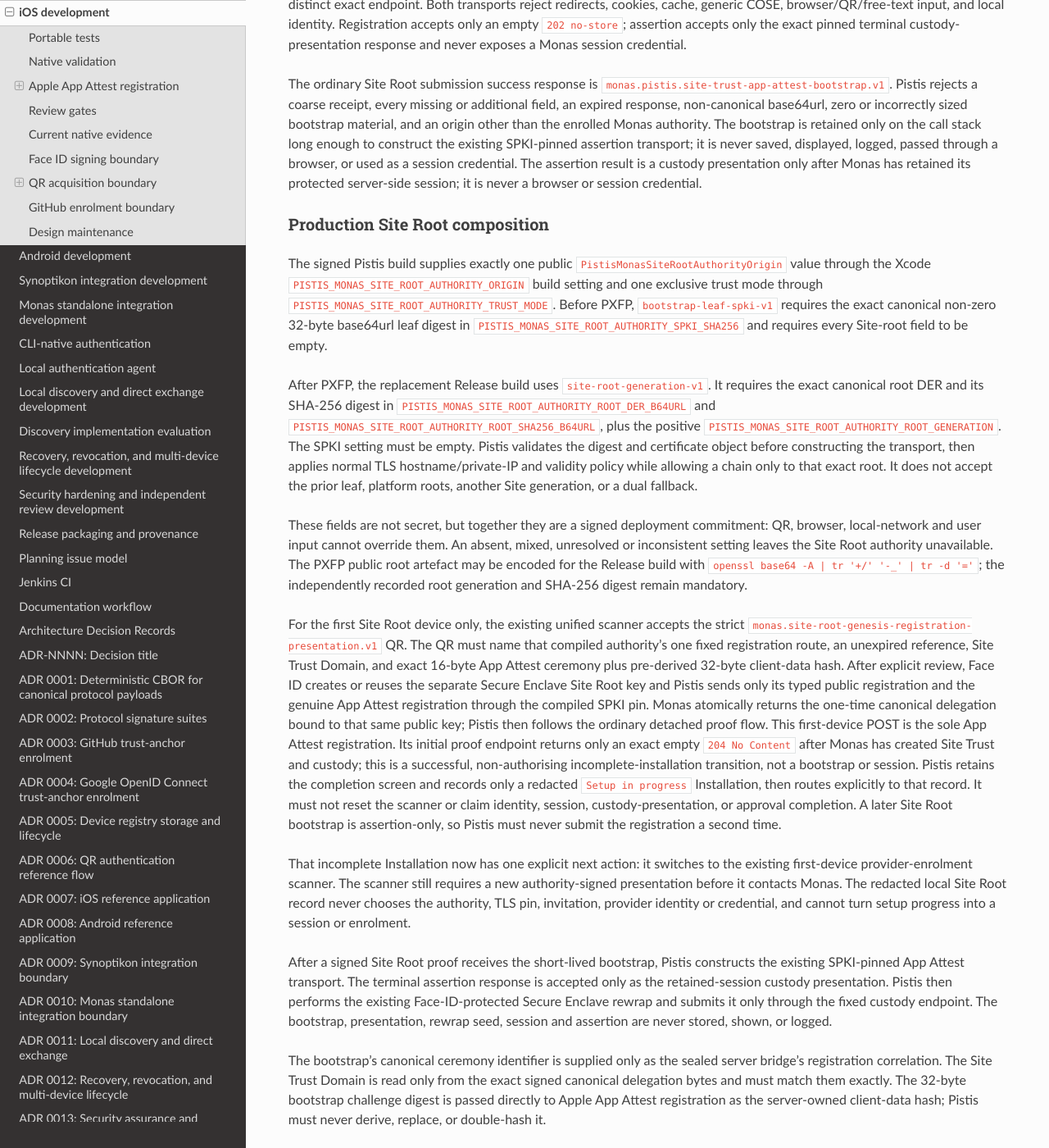
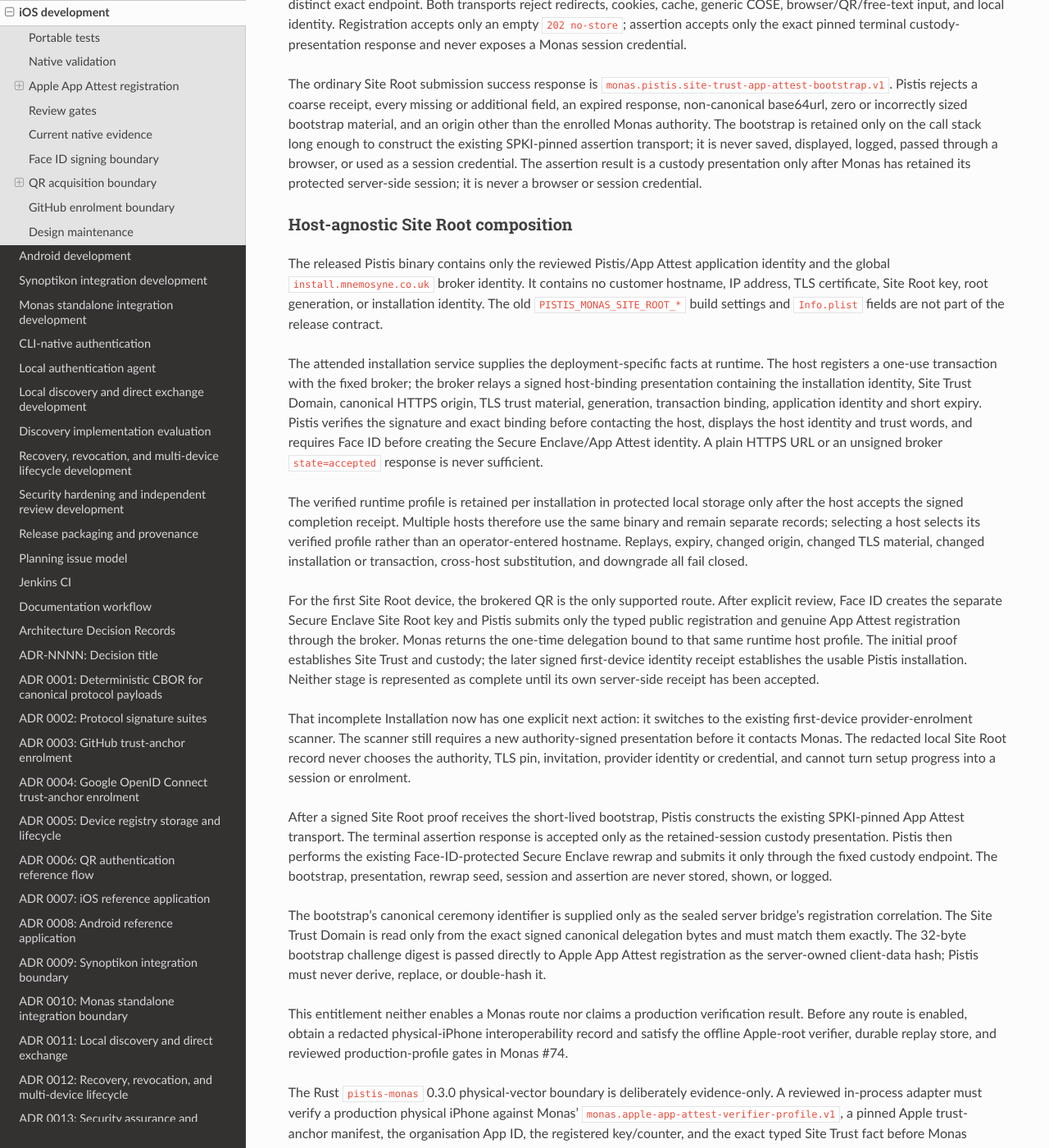
Before and after one commit to sagrudd/pistis, a Sphinx documentation site: the page built from docs/development/ios.md, in a window 1280 px wide and 1400 px high, scrolled down 1807 px. Shown: the whole window at 82% size. Built offline with Sphinx 7.4.7 and the Read the Docs theme 3.1.0, drawn with Linux system fonts in a browser that asks for light colours; the version number could not be read and is left out.

Commit message:
ios: make Pistis release host agnostic

```diff
--- a/docs/development/ios.md
+++ b/docs/development/ios.md
@@ -105,53 +105,40 @@
 Monas has retained its protected server-side session; it is never a browser or
 session credential.
 
-### Production Site Root composition
+### Host-agnostic Site Root composition
 
-The signed Pistis build supplies exactly one public
-``PistisMonasSiteRootAuthorityOrigin`` value through the Xcode
-``PISTIS_MONAS_SITE_ROOT_AUTHORITY_ORIGIN`` build setting and one exclusive
-trust mode through ``PISTIS_MONAS_SITE_ROOT_AUTHORITY_TRUST_MODE``. Before
-PXFP, ``bootstrap-leaf-spki-v1`` requires the exact canonical non-zero
-32-byte base64url leaf digest in
-``PISTIS_MONAS_SITE_ROOT_AUTHORITY_SPKI_SHA256`` and requires every Site-root
-field to be empty.
+The released Pistis binary contains only the reviewed Pistis/App Attest
+application identity and the global ``install.mnemosyne.co.uk`` broker
+identity. It contains no customer hostname, IP address, TLS certificate, Site
+Root key, root generation, or installation identity. The old
+``PISTIS_MONAS_SITE_ROOT_*`` build settings and ``Info.plist`` fields are not
+part of the release contract.
 
-After PXFP, the replacement Release build uses
-``site-root-generation-v1``. It requires the exact canonical root DER and its
-SHA-256 digest in
-``PISTIS_MONAS_SITE_ROOT_AUTHORITY_ROOT_DER_B64URL`` and
-``PISTIS_MONAS_SITE_ROOT_AUTHORITY_ROOT_SHA256_B64URL``, plus the positive
-``PISTIS_MONAS_SITE_ROOT_AUTHORITY_ROOT_GENERATION``. The SPKI setting must be
-empty. Pistis validates the digest and certificate object before constructing
-the transport, then applies normal TLS hostname/private-IP and validity policy
-while allowing a chain only to that exact root. It does not accept the prior
-leaf, platform roots, another Site generation, or a dual fallback.
+The attended installation service supplies the deployment-specific facts at
+runtime. The host registers a one-use transaction with the fixed broker; the
+broker relays a signed host-binding presentation containing the installation
+identity, Site Trust Domain, canonical HTTPS origin, TLS trust material,
+generation, transaction binding, application identity and short expiry. Pistis
+verifies the signature and exact binding before contacting the host, displays
+the host identity and trust words, and requires Face ID before creating the
+Secure Enclave/App Attest identity. A plain HTTPS URL or an unsigned broker
+``state=accepted`` response is never sufficient.
 
-These fields are not secret, but together they are a signed deployment
-commitment: QR, browser, local-network and user input cannot override them. An
-absent, mixed, unresolved or inconsistent setting leaves the Site Root
-authority unavailable. The PXFP public root artefact may be encoded for the
-Release build with ``openssl base64 -A | tr '+/' '-_' | tr -d '='``; the
-independently recorded root generation and SHA-256 digest remain mandatory.
+The verified runtime profile is retained per installation in protected local
+storage only after the host accepts the signed completion receipt. Multiple
+hosts therefore use the same binary and remain separate records; selecting a
+host selects its verified profile rather than an operator-entered hostname.
+Replays, expiry, changed origin, changed TLS material, changed installation or
+transaction, cross-host substitution, and downgrade all fail closed.
 
-For the first Site Root device only, the existing unified scanner accepts the
-strict ``monas.site-root-genesis-registration-presentation.v1`` QR. The QR
-must name that compiled authority's one fixed registration route, an unexpired
-reference, Site Trust Domain, and exact 16-byte App Attest ceremony plus
-pre-derived 32-byte client-data hash. After explicit review, Face ID creates
-or reuses the separate Secure Enclave Site Root key and Pistis sends only its
-typed public registration and the genuine App Attest registration through the
-compiled SPKI pin. Monas atomically returns the one-time canonical delegation
-bound to that same public key; Pistis then follows the ordinary detached proof
-flow. This first-device POST is the sole App Attest registration. Its initial
-proof endpoint returns only an exact empty `204 No Content` after Monas has
-created Site Trust and custody; this is a successful, non-authorising
-incomplete-installation transition, not a bootstrap or session. Pistis retains
-the completion screen and records only a redacted `Setup in progress`
-Installation, then routes explicitly to that record. It must not reset the
-scanner or claim identity, session, custody-presentation, or approval
-completion. A later Site Root bootstrap is assertion-only, so Pistis must never
-submit the registration a second time.
+For the first Site Root device, the brokered QR is the only supported route.
+After explicit review, Face ID creates the separate Secure Enclave Site Root
+key and Pistis submits only the typed public registration and genuine App
+Attest registration through the broker. Monas returns the one-time delegation
+bound to that same runtime host profile. The initial proof establishes Site
+Trust and custody; the later signed first-device identity receipt establishes
+the usable Pistis installation. Neither stage is represented as complete until
+its own server-side receipt has been accepted.
 
 That incomplete Installation now has one explicit next action: it switches to
 the existing first-device provider-enrolment scanner. The scanner still
```
Also changed, not shown: CHANGELOG.md (+7 -1 lines), 10 other files.
